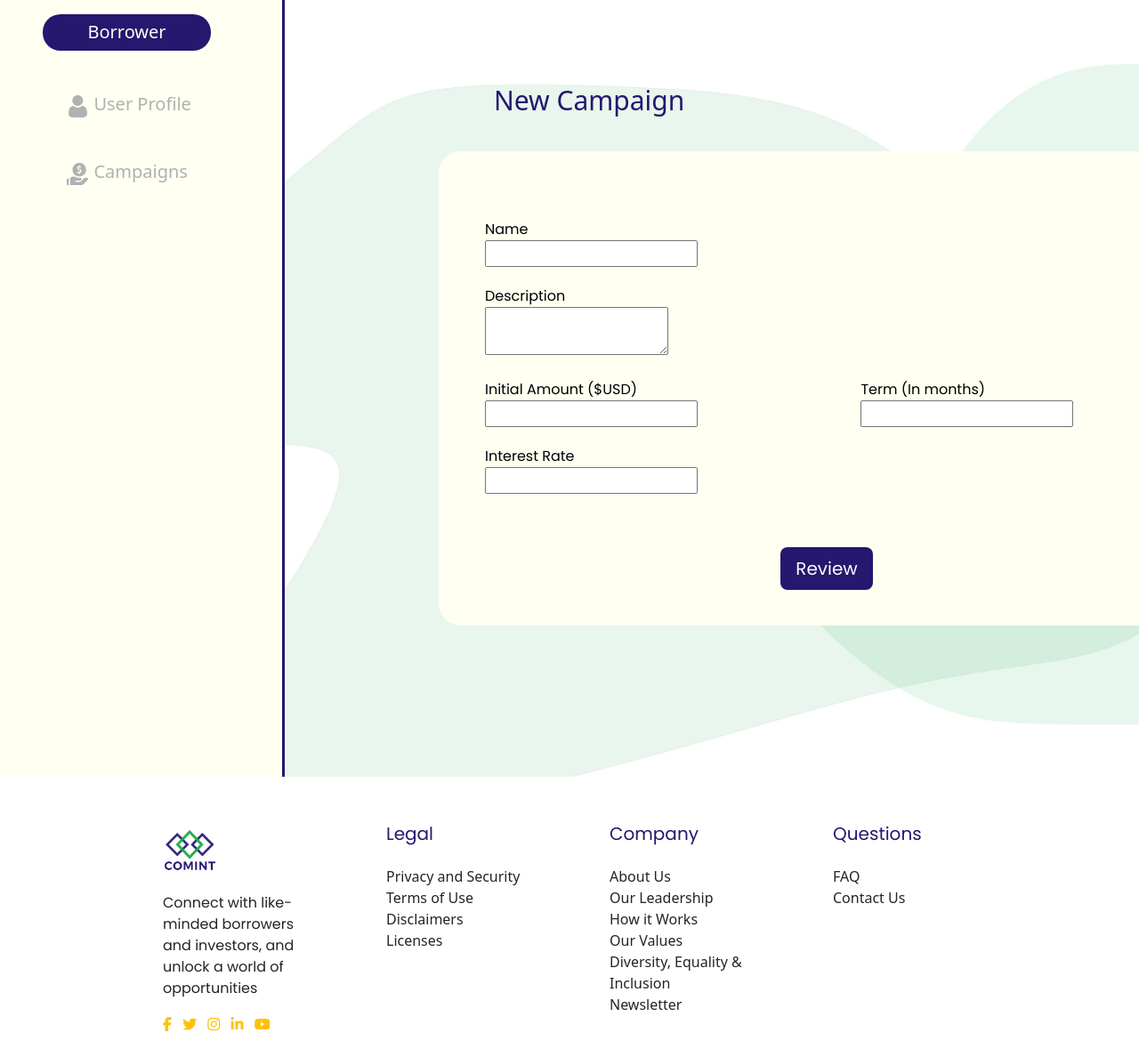
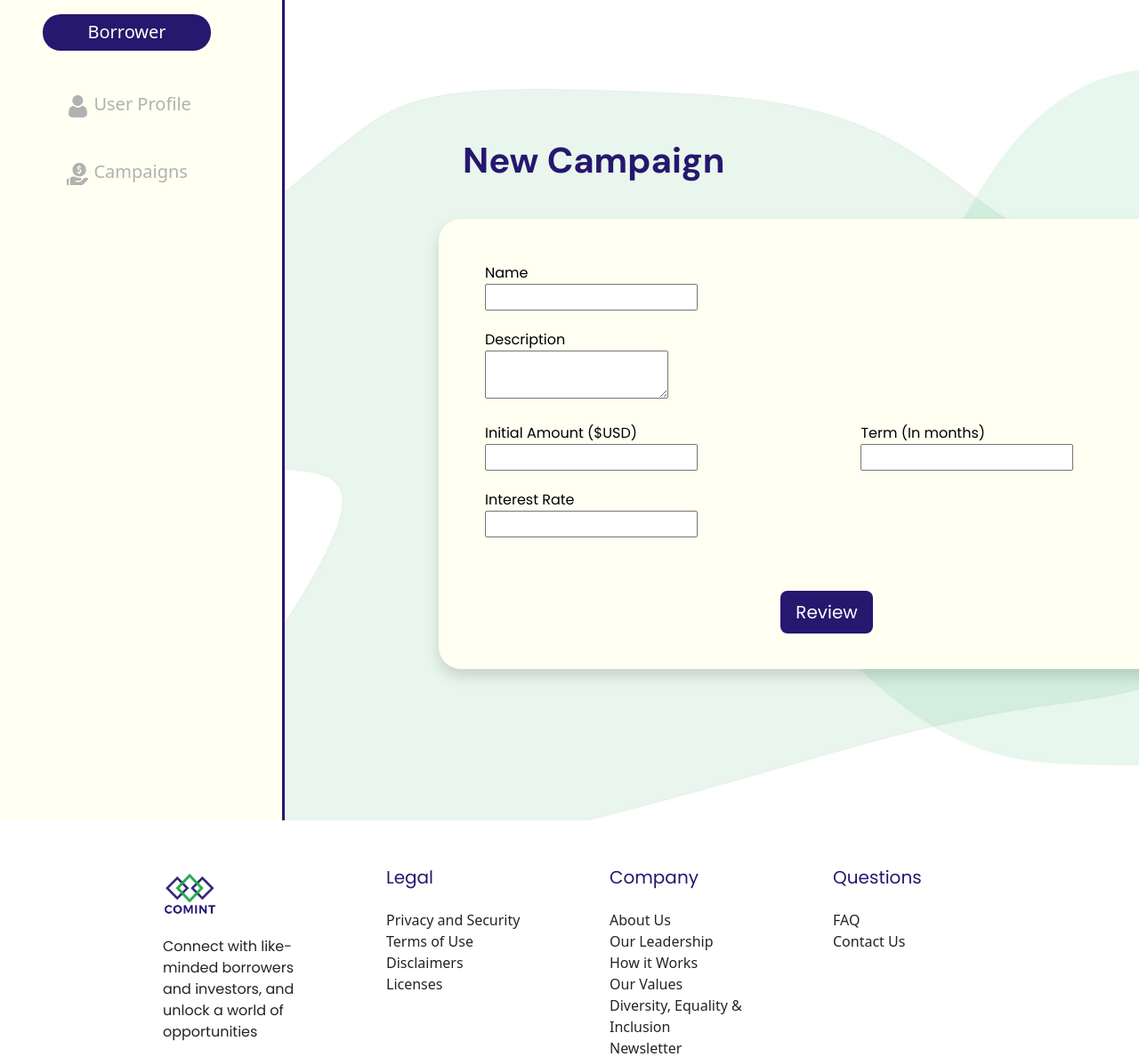
Before and after one commit to comint-admin/comint, a Django app: template comintapp/templates/comintapp/create_loan_request.html in a window 1280 px wide. Shown: the part 250-1438 px from the top of the page at 89% size. Run offline with Django 4.2, Linux system fonts and the light colour scheme; the template is opened without the code that fills it: most values are stand-ins (such as "Sample title", 1, 10 or a date in 2020); form fields are guessed from the names that the template uses; some libraries are stand-ins or nearby versions; some web fonts are replaced.

Commit message:
frontend changes to confirmation

```diff
--- a/comintapp/templates/base.html
+++ b/comintapp/templates/base.html
@@ -8,9 +8,9 @@
   <script src="https://kit.fontawesome.com/1f1d5d3840.js" crossorigin="anonymous"></script>
   <link rel="preconnect" href="https://fonts.googleapis.com">
   <link rel="preconnect" href="https://fonts.gstatic.com" crossorigin>
-  <link rel="preconnect" href="https://fonts.googleapis.com">
   <link href="https://fonts.googleapis.com/css2?family=Poppins&display=swap" rel="stylesheet">
   <link href='https://fonts.googleapis.com/css?family=Epilogue' rel='stylesheet'>
+<link href="https://fonts.googleapis.com/css2?family=DM+Sans:ital,opsz,wght@0,9..40,100..1000;1,9..40,100..1000&display=swap" rel="stylesheet">
   <link
     href="https://fonts.googleapis.com/css2?family=Dancing+Script:wght@600&family=Hind+Siliguri:wght@300&family=Hubballi&family=Nothing+You+Could+Do&family=Playfair+Display&family=Quicksand&family=Sen&display=swap"
     rel="stylesheet">
--- a/comintapp/templates/comintapp/create_loan_request.html
+++ b/comintapp/templates/comintapp/create_loan_request.html
@@ -183,13 +183,14 @@ $(document).ready(function() {
 {% block content %}
 <div class="bg" style="padding: 150px 80px 150px 80px;">
   <div class="container">
-      <div class="row d-flex align-items-center justify-content-center">
-          <div style="background-color: #FFFFF2; margin: 20px 80px 20px 50px; border-radius: 25px; color: black;">
-            <button type="button" id="edit-btn" class="btn btn-sm" style="display:none; position: absolute; top: 20px; left: 20px;">{% trans "Edit" %}</button>
-            <p style="margin: -80px 0px 70px 50px; color: #26176F; font-size: 30px;" id="form-header">New Campaign</p>
-            <div id="confirmation-message" style="color: #26176F; font-size: 15px; display:none; text-align: left; margin-top: 10px;">
+    <p style=" color: #26176F; font-size: 40px; font-weight: bold; font-family:'DM sans'; " id="form-header">New Campaign</p>
+            <div id="confirmation-message" style="color: black; font-size: 20px; font-family: 'Epilogue'; display:none; text-align: left; margin-top: 10px; font-weight: bold;">
               {% trans "Please confirm that all the information entered is correct to proceed. If not, please edit the information entered." %}
           </div>
+      <div class="row d-flex align-items-center justify-content-center">
+          <div class="shadow" style="background-color: #FFFFF2; margin: 20px 80px 20px 50px; border-radius: 25px; color: black;">
+            <button type="button" id="edit-btn" class="btn btn-sm" style="display:none; position: absolute; top: 20px; left: 20px;">{% trans "Edit" %}</button>
+
             {% if form.errors %}
               <div class="alert alert-danger alert-dismissible fade show" role="alert">
                 <strong>{% trans "There were some errors with your form submission:" %}</strong>
```
